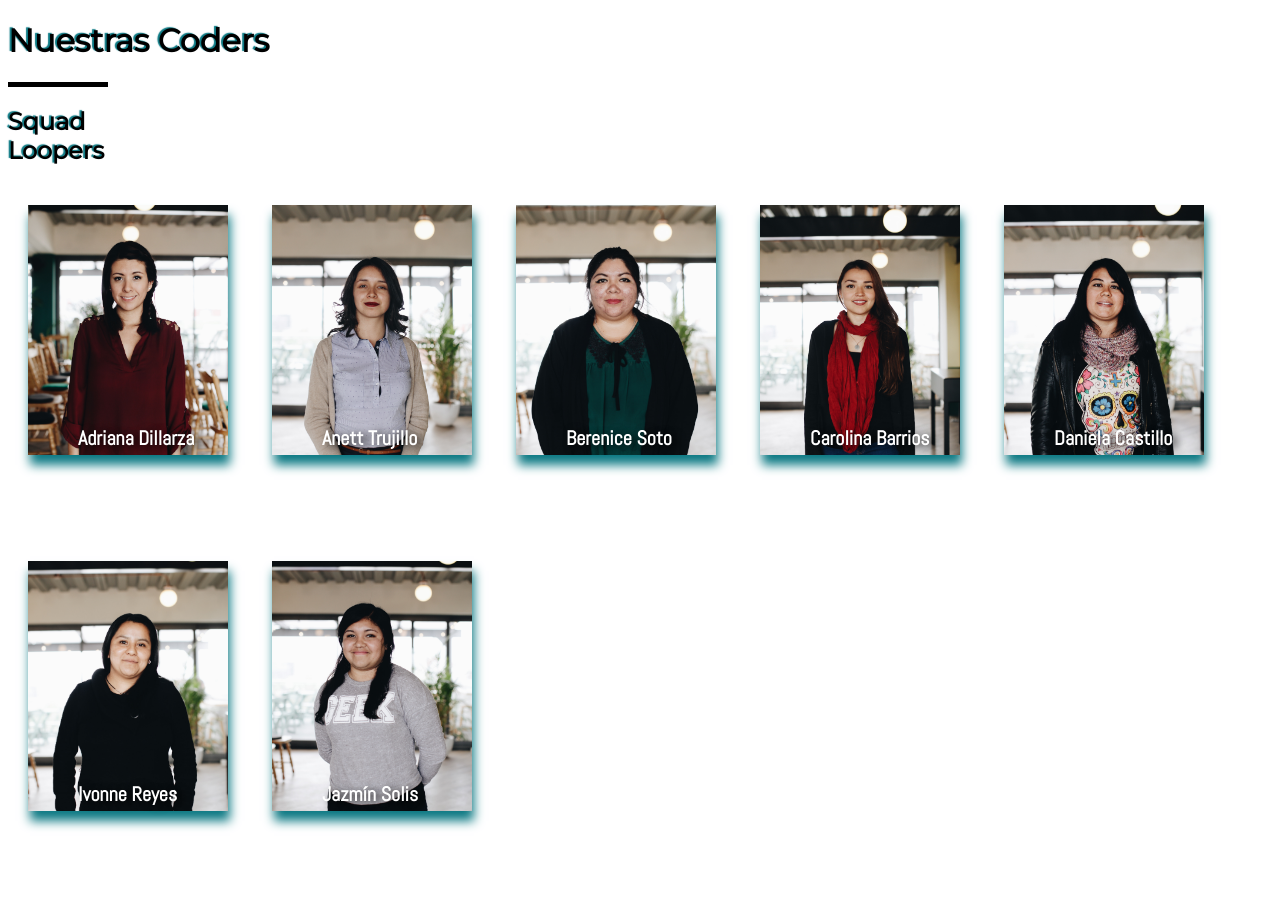
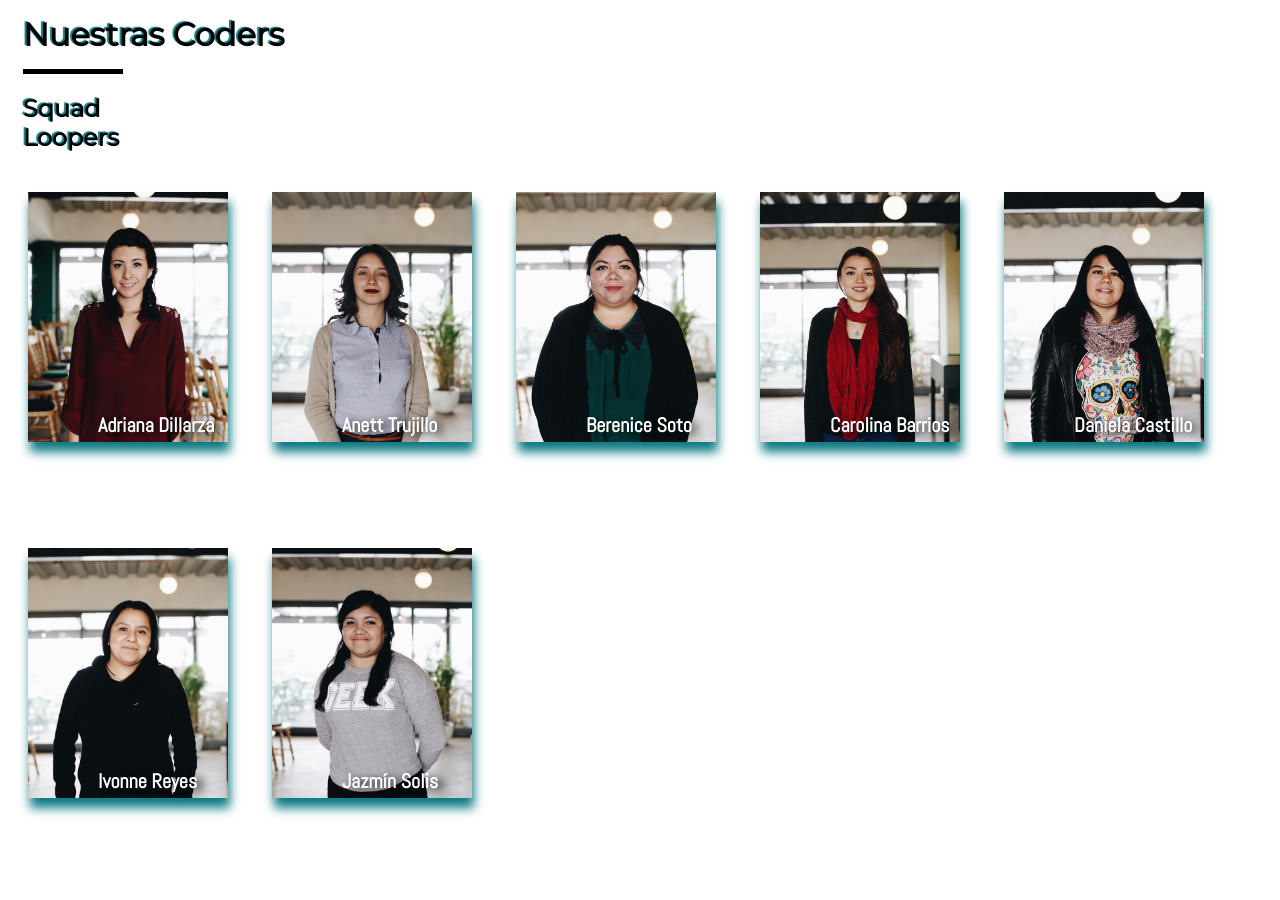
Before and after one commit to DanIvonneCaSan/our_coders, a plain HTML site: page index.html in a window 1280 px wide. Drawn offline with Linux system fonts and the light colour scheme.

Commit message:
Modificando posición del texto

```diff
--- a/css/main.css
+++ b/css/main.css
@@ -1,12 +1,17 @@
 h1, h2{
   font-family: 'Montserrat', sans-serif;
   text-shadow: -2px -1px 1px #0E7A84;
+}
+
+h1{
+  margin:15px;
 }
 
 .subtitle{
   width: 100px;
   border-top:5px solid;
   display:block;
+  margin: 15px;
 }
 
 section{
@@ -22,7 +27,7 @@ div >img{
   position: relative;
   display: inline-block;
   bottom:50px;
-  left: 50px;
+  left: 70px;
   font-family: 'Abel', sans-serif;
   font-size: 20px;
   color: white;
```
